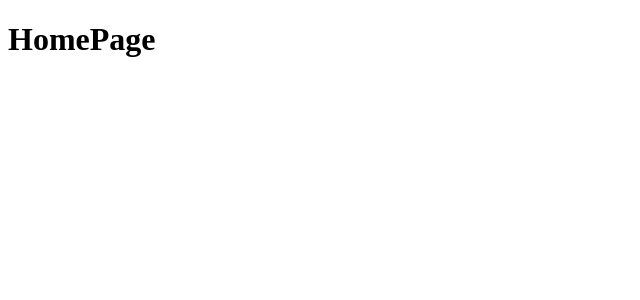
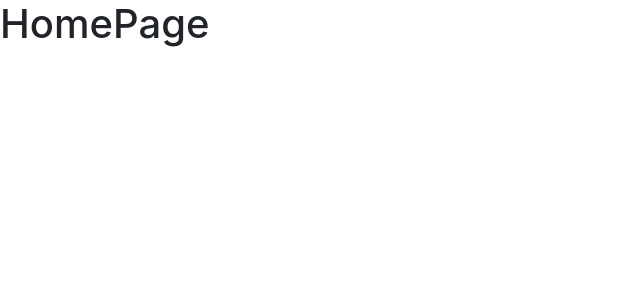
Before and after one commit to programmingwithbadri/ticketing, a Next.js app in the folder client/: page / in a window 1280 px wide. Shown: the top 300 px of the page, without its empty margins (0-640 px from the left). Built offline with nearby package versions, Linux system fonts and the light colour scheme.

Commit message:
Adding global bootstrap css with app component

```diff
--- a/client/package.json
+++ b/client/package.json
@@ -10,6 +10,7 @@
   "author": "",
   "license": "ISC",
   "dependencies": {
+    "bootstrap": "^4.5.0",
     "next": "^9.4.4",
     "react": "^16.13.1",
     "react-dom": "^16.13.1"
--- /dev/null
+++ b/client/pages/_app.js
@@ -0,0 +1,12 @@
+import 'bootstrap/dist/css/bootstrap.css';
+
+// Wrapper for all the components of the next js components(pages)
+const AppComponent = ({ Component, pageProps }) => {
+  return (
+    <div>
+      <Component {...pageProps} />
+    </div>
+  );
+};
+
+export default AppComponent;
```
Also changed, not shown: 1 other file (tests, documents, lock files or other folders).
